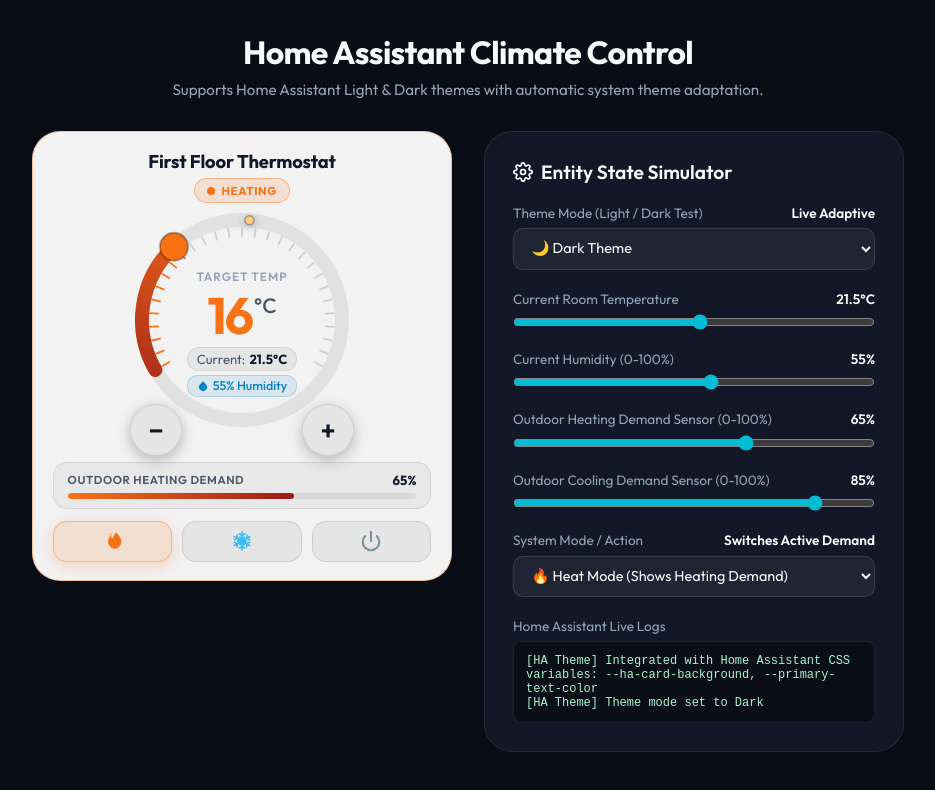
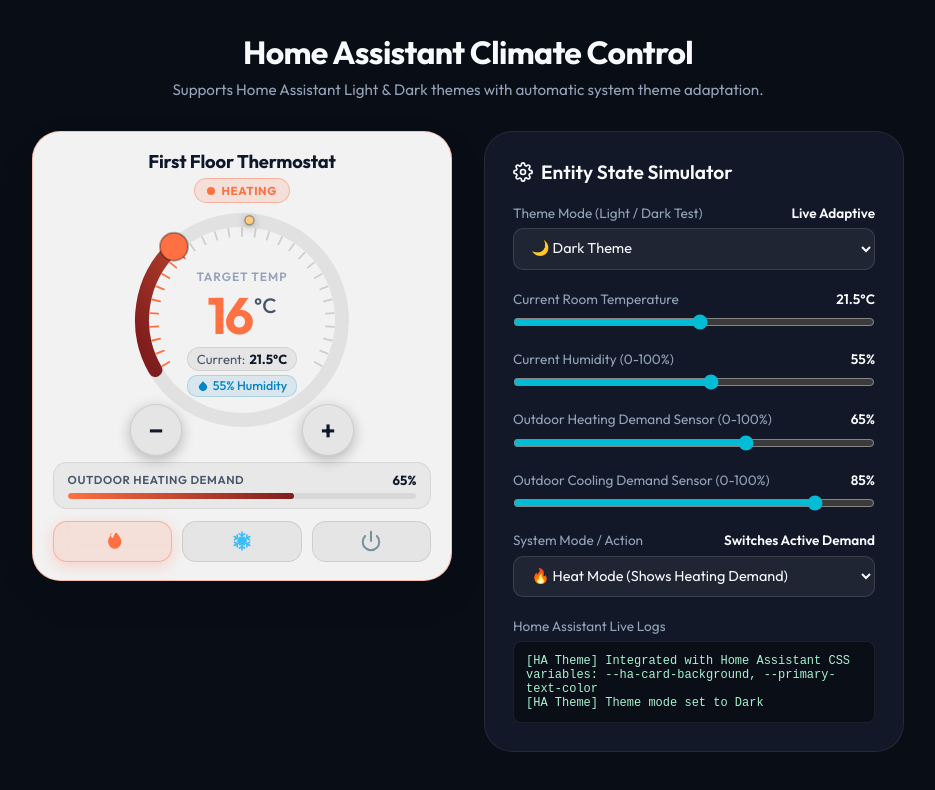
Before and after one commit to erwinvol/Climate-Card-Demand, a plain HTML site: page index.html in a window 1280 px wide. Shown: the whole page, without its empty margins (172-1107 px from the left). Drawn offline with Linux system fonts and the light colour scheme.

Commit message:
Update heating gradient (orange to dark red) and cooling gradient (dark blue to light blue)

```diff
--- a/climate-card.js
+++ b/climate-card.js
@@ -36,14 +36,14 @@
     --dial-tick-color: rgba(255, 255, 255, 0.12);
     --demand-bg: rgba(0, 0, 0, 0.2);
 
-    --mode-heat-color: #f97316;
-    --mode-heat-gradient: linear-gradient(to right, #f97316, #991b1b);
-    --mode-heat-bg: rgba(249, 115, 22, 0.15);
-    --mode-heat-border: rgba(249, 115, 22, 0.4);
+    --mode-heat-color: #ff7043;
+    --mode-heat-gradient: linear-gradient(to right, #ff7043, #7f1d1d);
+    --mode-heat-bg: rgba(255, 112, 67, 0.15);
+    --mode-heat-border: rgba(255, 112, 67, 0.4);
 
     --mode-cool-color: #38bdf8;
-    --mode-cool-gradient: linear-gradient(to right, #1e3a8a, #38bdf8);
-    --mode-cool-bg: rgba(30, 58, 138, 0.15);
+    --mode-cool-gradient: linear-gradient(to right, #1e40af, #38bdf8);
+    --mode-cool-bg: rgba(30, 64, 175, 0.15);
     --mode-cool-border: rgba(56, 189, 248, 0.4);
 
     --mode-off-color: #78909c;
@@ -520,7 +520,7 @@
   }
 
   .ha-climate-card .mode-btn[data-mode="heat"] {
-    color: #f97316;
+    color: #ff7043;
   }
 
   .ha-climate-card .mode-btn[data-mode="cool"] {
@@ -544,15 +544,15 @@
   .ha-climate-card .mode-btn[data-mode="heat"].active {
     background: var(--mode-heat-bg);
     border-color: var(--mode-heat-border);
-    color: #f97316;
-    box-shadow: 0 4px 15px rgba(249, 115, 22, 0.25);
+    color: #ff7043;
+    box-shadow: 0 4px 15px rgba(255, 112, 67, 0.25);
   }
 
   .ha-climate-card .mode-btn[data-mode="cool"].active {
     background: var(--mode-cool-bg);
     border-color: var(--mode-cool-border);
     color: #38bdf8;
-    box-shadow: 0 4px 15px rgba(2, 132, 199, 0.25);
+    box-shadow: 0 4px 15px rgba(56, 189, 248, 0.25);
   }
 
   .ha-climate-card .mode-btn[data-mode="off"].active {
@@ -779,12 +779,12 @@
           <div class="dial-container" id="dialContainer">
             <svg class="dial-svg" viewBox="0 0 240 240">
               <defs>
-                <linearGradient id="heating-gradient" x1="0%" y1="100%" x2="100%" y2="0%">
-                  <stop offset="0%" stop-color="#f97316" />
-                  <stop offset="100%" stop-color="#991b1b" />
+                <linearGradient id="heating-gradient" x1="0%" y1="0%" x2="100%" y2="0%">
+                  <stop offset="0%" stop-color="#ff7043" />
+                  <stop offset="100%" stop-color="#7f1d1d" />
                 </linearGradient>
-                <linearGradient id="cooling-gradient" x1="0%" y1="100%" x2="100%" y2="0%">
-                  <stop offset="0%" stop-color="#1e3a8a" />
+                <linearGradient id="cooling-gradient" x1="0%" y1="0%" x2="100%" y2="0%">
+                  <stop offset="0%" stop-color="#1e40af" />
                   <stop offset="100%" stop-color="#38bdf8" />
                 </linearGradient>
               </defs>
--- a/styles.css
+++ b/styles.css
@@ -20,14 +20,14 @@
   --demand-bg: rgba(0, 0, 0, 0.2);
 
   /* Mode Palette */
-  --mode-heat-color: #f97316;
-  --mode-heat-gradient: linear-gradient(to right, #f97316, #991b1b);
-  --mode-heat-bg: rgba(249, 115, 22, 0.15);
-  --mode-heat-border: rgba(249, 115, 22, 0.4);
+  --mode-heat-color: #ff7043;
+  --mode-heat-gradient: linear-gradient(to right, #ff7043, #7f1d1d);
+  --mode-heat-bg: rgba(255, 112, 67, 0.15);
+  --mode-heat-border: rgba(255, 112, 67, 0.4);
 
   --mode-cool-color: #38bdf8;
-  --mode-cool-gradient: linear-gradient(to right, #1e3a8a, #38bdf8);
-  --mode-cool-bg: rgba(30, 58, 138, 0.15);
+  --mode-cool-gradient: linear-gradient(to right, #1e40af, #38bdf8);
+  --mode-cool-bg: rgba(30, 64, 175, 0.15);
   --mode-cool-border: rgba(56, 189, 248, 0.4);
 
   --mode-off-color: #78909c;
```
